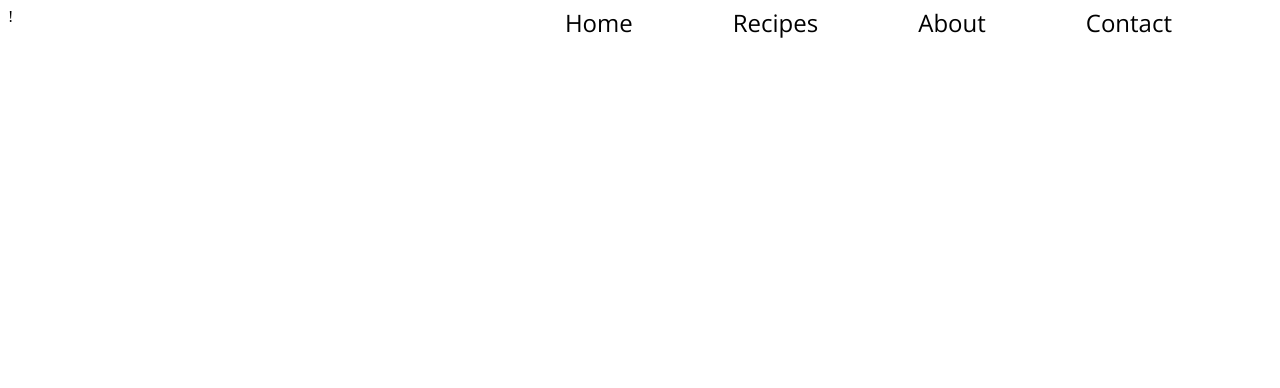
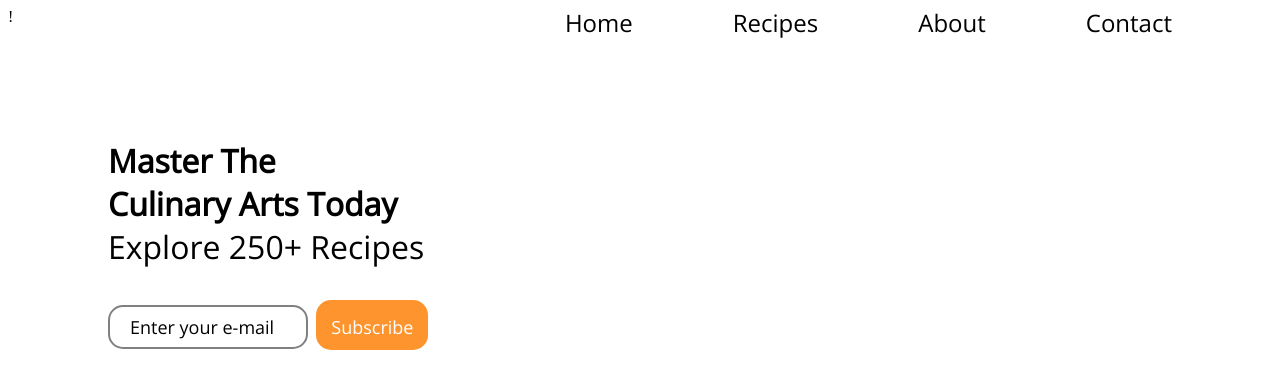
Before and after one commit to Tom-Jank/Zadanie-HTML-CSS---18.07, a plain HTML site: page index.html in a window 1280 px wide. Drawn offline with nearby package versions, Linux system fonts and the light colour scheme.

Commit message:
Added subscription advertisment

```diff
--- a/index.html
+++ b/index.html
@@ -27,9 +27,22 @@
                 </div>
             </div>
             <div class="header-extension">
-                <div class="subsciption">
-                    <div id="subscription-encouragement"></div>
-                    <div id="submit"></div>
+                <div class="subscription">
+                    <div id="subscription-encouragement">
+                        <p>
+                            <strong>
+                            Master The
+                            <br>
+                            Culinary Arts Today
+                            </strong>
+                            <br>
+                            Explore 250+ Recipes
+                        </p>
+                    </div>
+                    <div class="submit">
+                        <input type="email" value="Enter your e-mail" />
+                        <button>Subscribe</button>
+                    </div>
                 </div>
                 <div id="nice-image"></div>
                 <div class="cooking-ideas">
--- a/style.css
+++ b/style.css
@@ -4,7 +4,8 @@
 #logo  {
     display: flex;
     justify-content: flex-start;
-    font-size: x-large;}
+    font-size: x-large;
+}
 .subpages  {
     display: flex;
     flex-direction: row;
@@ -14,3 +15,28 @@
     margin-top: -100px;
     margin-right: 100px;
 }
+.subscription  {
+    margin-top: 100px;
+    margin-left: 100px;
+    font-size: xx-large;
+}
+input  {
+    border-radius: 15px;
+    border: 2px solid gray;
+    padding: 20px;
+    width: 200px;
+    height: 15px;
+    font-family: 'Open Sans', sans-serif;
+    font-size: large;
+}
+ button {
+    background-color:#fd942d;
+    color: #fff;
+    border: none;
+    border-radius:15px;
+    padding:15px;
+    height: 50px;
+    min-width: 100px;
+    font-family: 'Open Sans', sans-serif;
+    font-size: large;
+  }
```
